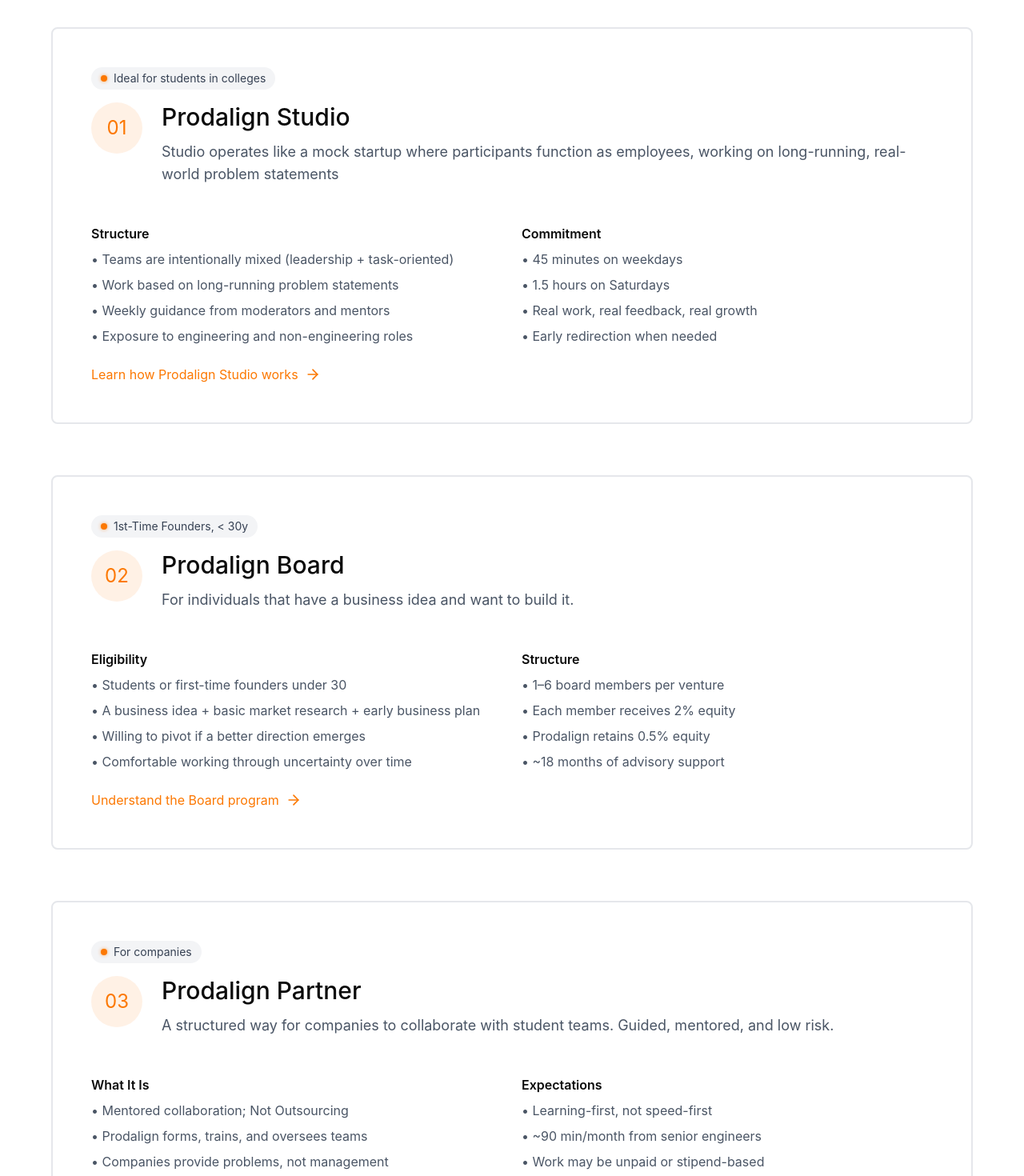
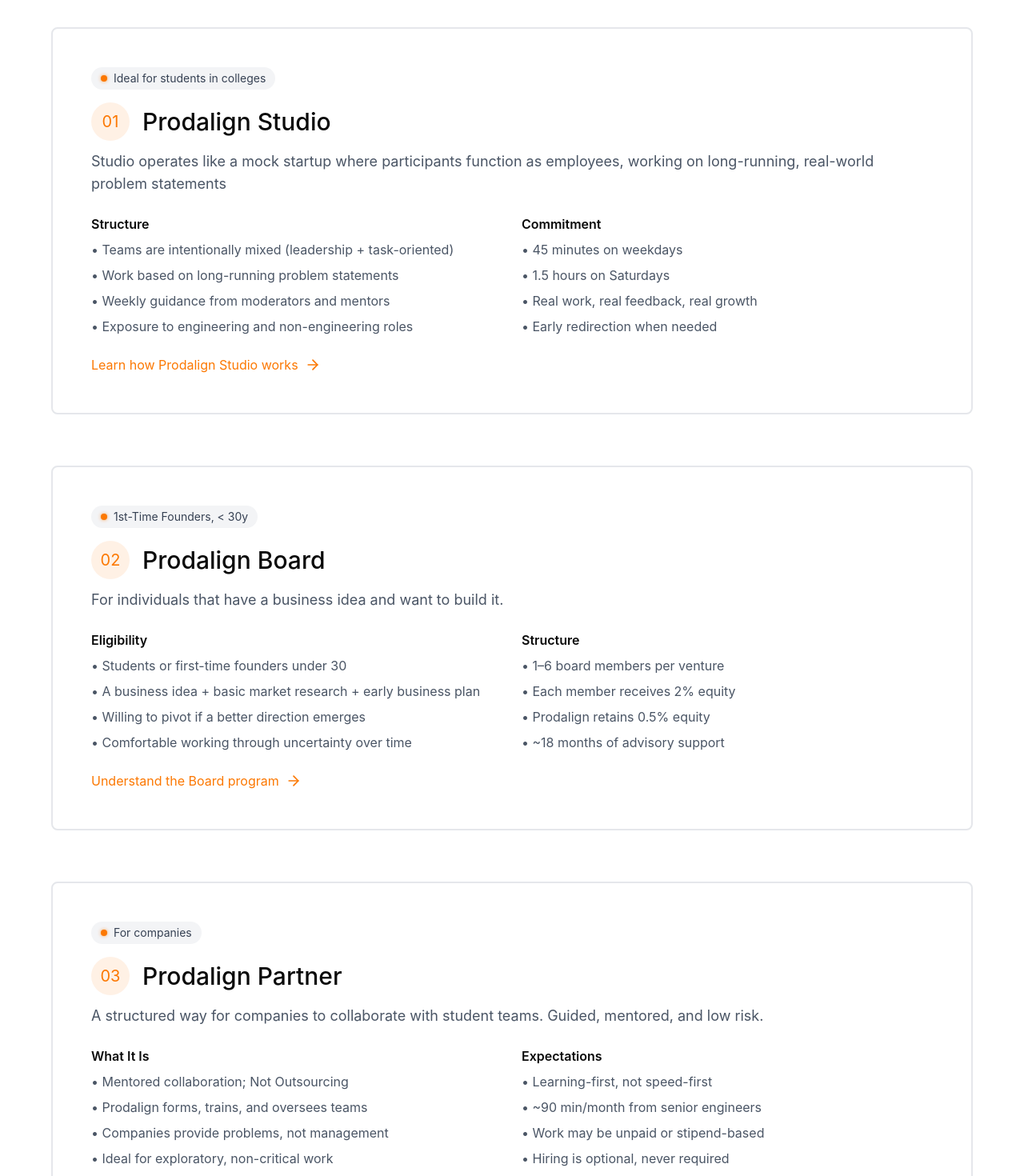
Before and after one commit to prodalignHQ/Websiteprodaligncom, a React (Vite) app: page / in a window 1280 px wide. Shown: the part 1580-3050 px from the top of the page at 80% size. Built offline with nearby package versions, Linux system fonts and the light colour scheme.

Commit message:
style: Adjust layout, sizing, and spacing for numbered feature sections on HomePage.

```diff
--- a/src/app/components/HomePage.tsx
+++ b/src/app/components/HomePage.tsx
@@ -182,18 +182,18 @@
                 Ideal for students in colleges
               </span>
             </div>
-            <div className="flex items-start gap-6 mb-6">
-              <div className="w-16 h-16 rounded-full bg-[#FC7802]/10 flex items-center justify-center flex-shrink-0">
-                <span className="text-2xl text-[#FC7802]">01</span>
+            <div className="mb-6">
+              <div className="flex items-center gap-4 mb-3">
+                <div className="w-12 h-12 rounded-full bg-[#FC7802]/10 flex items-center justify-center flex-shrink-0">
+                  <span className="text-xl text-[#FC7802]">01</span>
                 </div>
-              <div>
-                <h3 className="text-3xl mb-3">Prodalign Studio</h3>
-                <p className="text-gray-600 text-lg mb-6">
+                <h3 className="text-3xl">Prodalign Studio</h3>
+              </div>
+              <p className="text-gray-600 text-lg">
                 Studio operates like a mock startup where participants
                 function as employees, working on long-running, real-world
                 problem statements
               </p>
-              </div>
             </div>
 
             <div className="grid md:grid-cols-2 gap-6 mb-6">
@@ -243,17 +243,17 @@
                 1st-Time Founders, &lt; 30y
               </span>
             </div>
-            <div className="flex items-start gap-6 mb-6">
-              <div className="w-16 h-16 rounded-full bg-[#FC7802]/10 flex items-center justify-center flex-shrink-0">
-                <span className="text-2xl text-[#FC7802]">02</span>
+            <div className="mb-6">
+              <div className="flex items-center gap-4 mb-3">
+                <div className="w-12 h-12 rounded-full bg-[#FC7802]/10 flex items-center justify-center flex-shrink-0">
+                  <span className="text-xl text-[#FC7802]">02</span>
                 </div>
-              <div>
-                <h3 className="text-3xl mb-3">Prodalign Board</h3>
-                <p className="text-gray-600 text-lg mb-6">
+                <h3 className="text-3xl">Prodalign Board</h3>
+              </div>
+              <p className="text-gray-600 text-lg">
                 For individuals that have a business idea and want to build
                 it.
               </p>
-              </div>
             </div>
 
             <div className="grid md:grid-cols-2 gap-6 mb-6">
@@ -304,17 +304,17 @@
                 For companies
               </span>
             </div>
-            <div className="flex items-start gap-6 mb-6">
-              <div className="w-16 h-16 rounded-full bg-[#FC7802]/10 flex items-center justify-center flex-shrink-0">
-                <span className="text-2xl text-[#FC7802]">03</span>
+            <div className="mb-6">
+              <div className="flex items-center gap-4 mb-3">
+                <div className="w-12 h-12 rounded-full bg-[#FC7802]/10 flex items-center justify-center flex-shrink-0">
+                  <span className="text-xl text-[#FC7802]">03</span>
                 </div>
-              <div>
-                <h3 className="text-3xl mb-3">Prodalign Partner</h3>
-                <p className="text-gray-600 text-lg mb-6">
+                <h3 className="text-3xl">Prodalign Partner</h3>
+              </div>
+              <p className="text-gray-600 text-lg">
                 A structured way for companies to collaborate with student
                 teams. Guided, mentored, and low risk.
               </p>
-              </div>
             </div>
 
             <div className="grid md:grid-cols-2 gap-6 mb-6">
```
Lines whose indentation alone changed are shown as unchanged.
